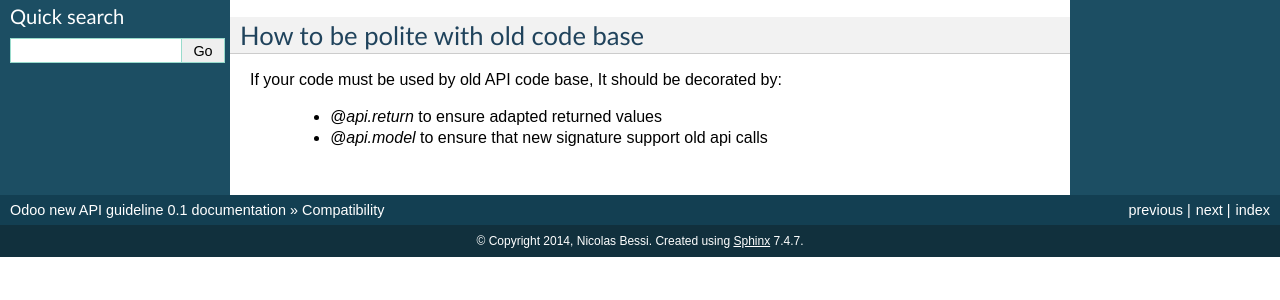
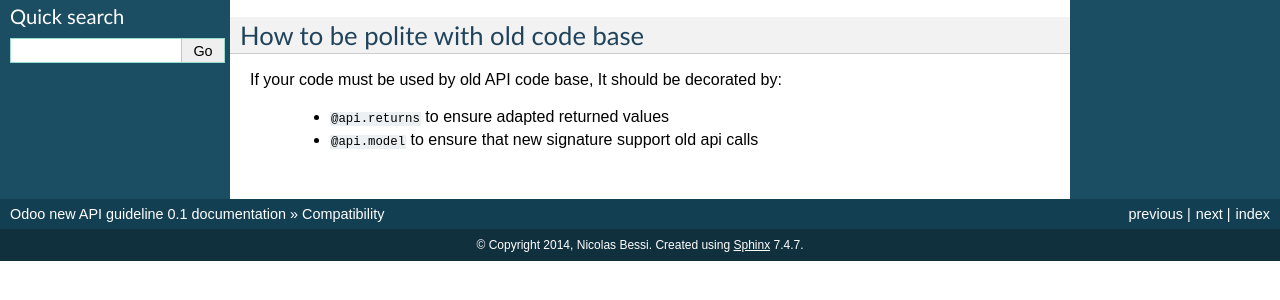
Before and after one commit to nbessi/odoo_new_api_guideline, a Sphinx documentation site: the page built from source/compatibility.rst, in a window 1280 px wide. Shown: the part 310-610 px from the top of the page. Built offline with Sphinx 7.4.7, drawn with Linux system fonts in a browser that asks for light colours; formulas are drawn with MathJax 3.

Commit message:
Update compatibility.rst

```diff
--- a/source/compatibility.rst
+++ b/source/compatibility.rst
@@ -18,5 +18,5 @@ How to  be polite with old code base
 If your code must be used by old API code base,
 It should be decorated by:
 
- * `@api.return` to ensure adapted returned values
- * `@api.model` to ensure that new signature support old api calls
+ * ``@api.returns`` to ensure adapted returned values
+ * ``@api.model`` to ensure that new signature support old api calls
```
